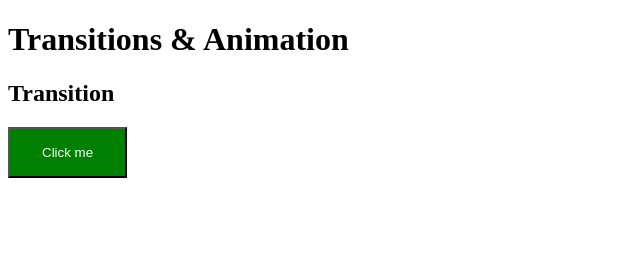
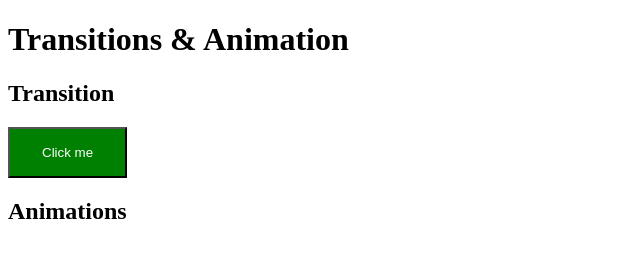
Before and after one commit to EvyBettina/EBJ-transitions-and-animations, a website: page index.html in a window 1280 px wide. Shown: the whole page, without its empty margins (0-640 px from the left). Drawn offline with Linux system fonts and the light colour scheme.

Commit message:
added h2 html

```diff
--- a/index.html
+++ b/index.html
@@ -13,5 +13,10 @@
       <h2>Transition</h2>
       <button class="transition"> Click me</button>
     </section>
+
+    <section>
+<h2>Animations</h2>
+
+    </section>
   </body>
 </html>
```
